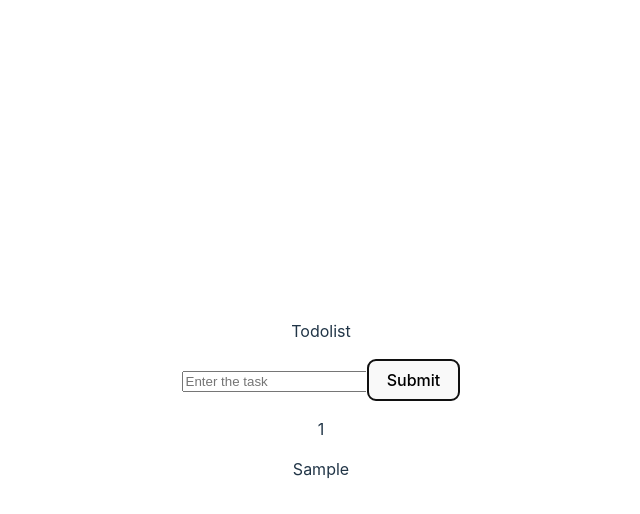
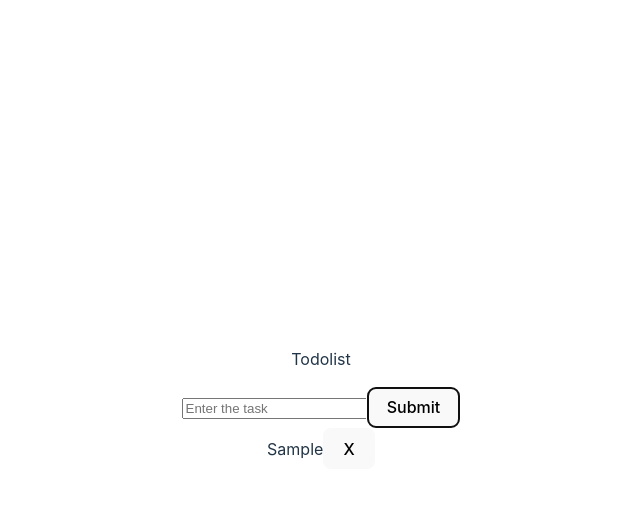
Before and after one commit to jatin510/react-todolist, a React (Vite) app: page / in a window 1280 px wide. Both pictures are taken after typing "Sample" into the empty fields and a click on the button "Submit". Shown: the top 514 px of the page, without its empty margins (319-959 px from the left). Built offline with nearby package versions, Linux system fonts and the light colour scheme.

Commit message:
added delete todo in todoContext

```diff
--- a/src/components/Todo.tsx
+++ b/src/components/Todo.tsx
@@ -1,8 +1,18 @@
+import { useContext } from 'react';
+import { TodoContext } from '../contexts/TodoContext';
+
 export default function Todo(props: any) {
   const { todoDetails } = props;
+  const todoContext = useContext(TodoContext);
+
+  const { deleteTodo } = todoContext;
+
   return (
     <>
-      <p>{todoDetails.task}</p>
+      <div>
+        {todoDetails.task}
+        <button onClick={() => deleteTodo(todoDetails.id)}>X</button>
+      </div>
     </>
   );
 }
--- a/src/components/TodoForm.tsx
+++ b/src/components/TodoForm.tsx
@@ -15,7 +15,7 @@ export default function TodoForm() {
     e.preventDefault();
     setTaskInput('');
 
-    setTodos([...todos, { id: 6, task: taskInput }]);
+    setTodos([...todos, { id: Math.random(), task: taskInput }]);
   }
 
   return (
--- a/src/contexts/ThemeContext.tsx
+++ b/src/contexts/ThemeContext.tsx
@@ -1,6 +1,11 @@
 import { useState, createContext } from 'react';
 
-const ThemeContext = createContext({});
+export interface IThemeContext {
+  theme: any;
+  toggleTheme: any;
+}
+
+const ThemeContext = createContext({} as IThemeContext);
 
 const ThemeProvider = (props: any) => {
   const [theme, setTheme] = useState('dark');
--- a/src/contexts/TodoContext.tsx
+++ b/src/contexts/TodoContext.tsx
@@ -1,16 +1,28 @@
 import { createContext, useState } from 'react';
 
-interface ITodoContext {
-  todos: any;
+export interface ITodo {
+  id: string | number;
+  task: string;
+}
+
+export interface ITodoContext {
+  todos: ITodo[];
   setTodos: any;
+  deleteTodo: any;
 }
 
 const TodoContext = createContext({} as ITodoContext);
 
 const TodoProvider = (props: any) => {
-  const [todos, setTodos] = useState([{ id: 1, task: 1 }]);
+  const [todos, setTodos] = useState([]);
 
-  const value = { todos, setTodos };
+  function deleteTodo(id: any) {
+    const filteredTodos = todos.filter((todo: ITodo) => todo.id != id);
+
+    setTodos(filteredTodos);
+  }
+
+  const value = { todos, setTodos, deleteTodo };
 
   return (
     <TodoContext.Provider value={value}>{props.children}</TodoContext.Provider>
```
